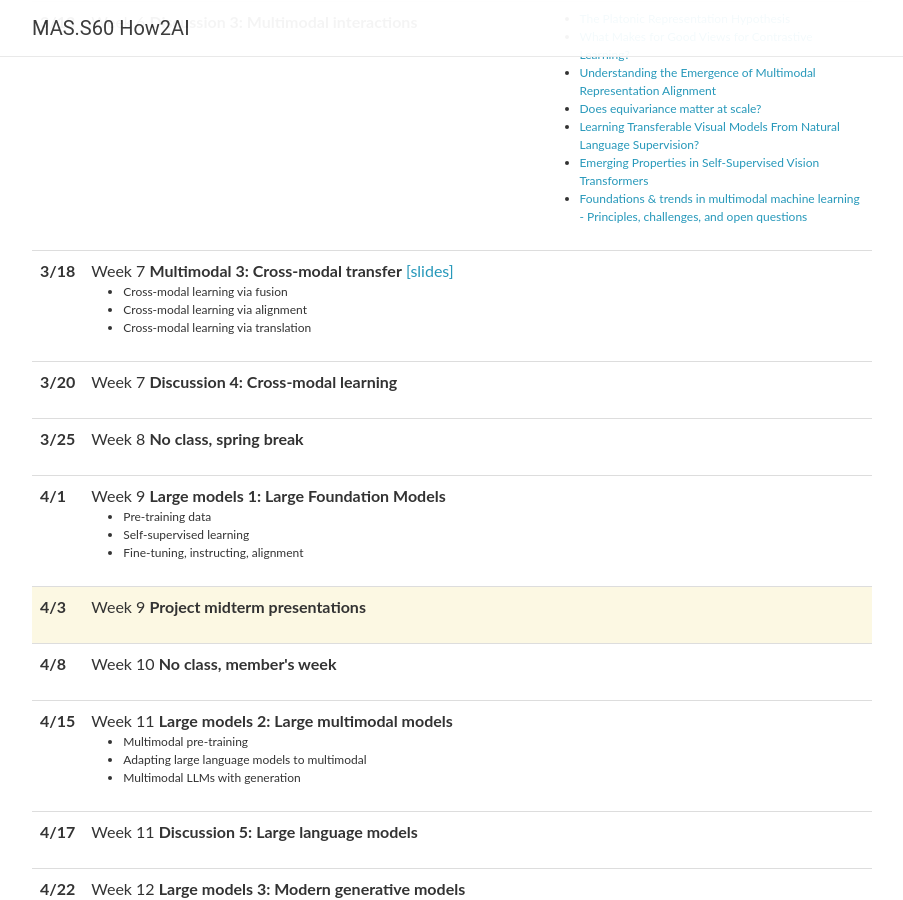
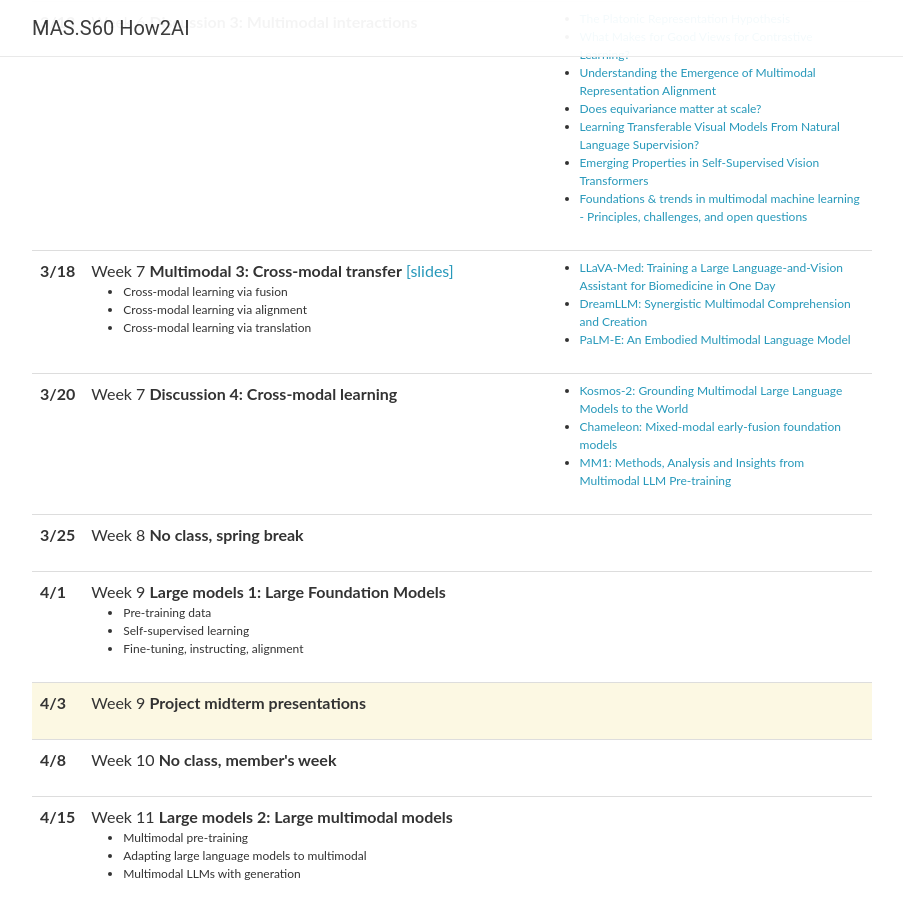
Before and after one commit to MIT-MI/how2ai-course, a Jekyll site: the page built from spring2025/_pages/schedule.md, in a window 1280 px wide and 900 px high, scrolled down 1785 px. Shown: the whole window, without its empty margins (188-1091 px from the left). Built offline with Jekyll 4.4.1, drawn with Linux system fonts in a browser that asks for light colours; nearby versions of some CDN libraries; comment, search, counter and statistics services are not loaded.

Commit message:
Update lectures_2025.yml

```diff
--- a/_data/lectures_2025.yml
+++ b/_data/lectures_2025.yml
@@ -157,6 +157,9 @@
     - Cross-modal learning via alignment <br/>
     - Cross-modal learning via translation
   readings:
+    - '<a href="https://arxiv.org/abs/2303.00915v3">LLaVA-Med: Training a Large Language-and-Vision Assistant for Biomedicine in One Day</a> <br/>'
+    - '<a href="https://arxiv.org/abs/2309.11499">DreamLLM: Synergistic Multimodal Comprehension and Creation</a> <br/>'
+    - '<a href="https://arxiv.org/abs/2303.03378">PaLM-E: An Embodied Multimodal Language Model</a> <br/>'
 
 - date: 3/20
   title: >
@@ -164,6 +167,9 @@
   slides:
   topics:
   readings:
+  - '<a href="https://arxiv.org/abs/2306.14824">Kosmos-2: Grounding Multimodal Large Language Models to the World</a> <br/>'
+  - '<a href="https://arxiv.org/abs/2405.09818">Chameleon: Mixed-modal early-fusion foundation models</a> <br/>'
+  - '<a href="https://link.springer.com/chapter/10.1007/978-3-031-73397-0_18">MM1: Methods, Analysis and Insights from Multimodal LLM Pre-training</a><br/>'
 
 - date: 3/25
   title: >
```
